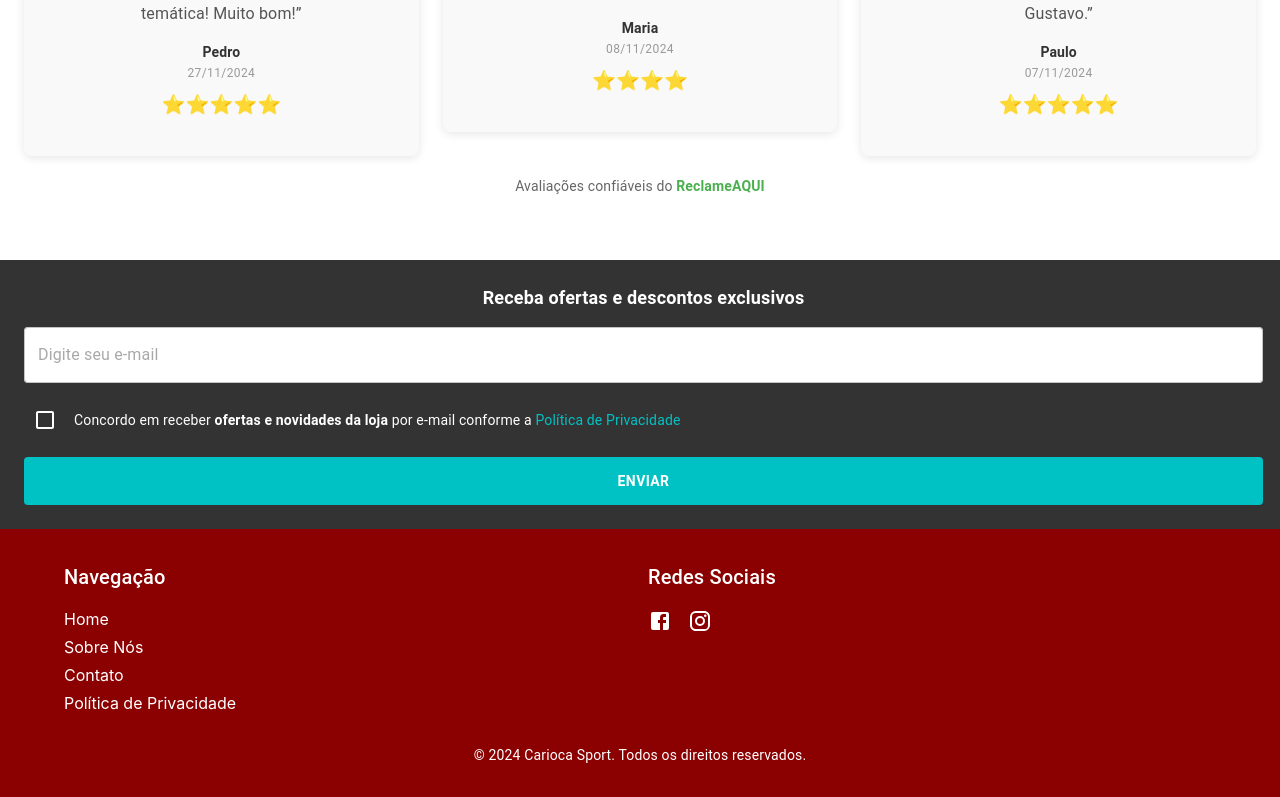
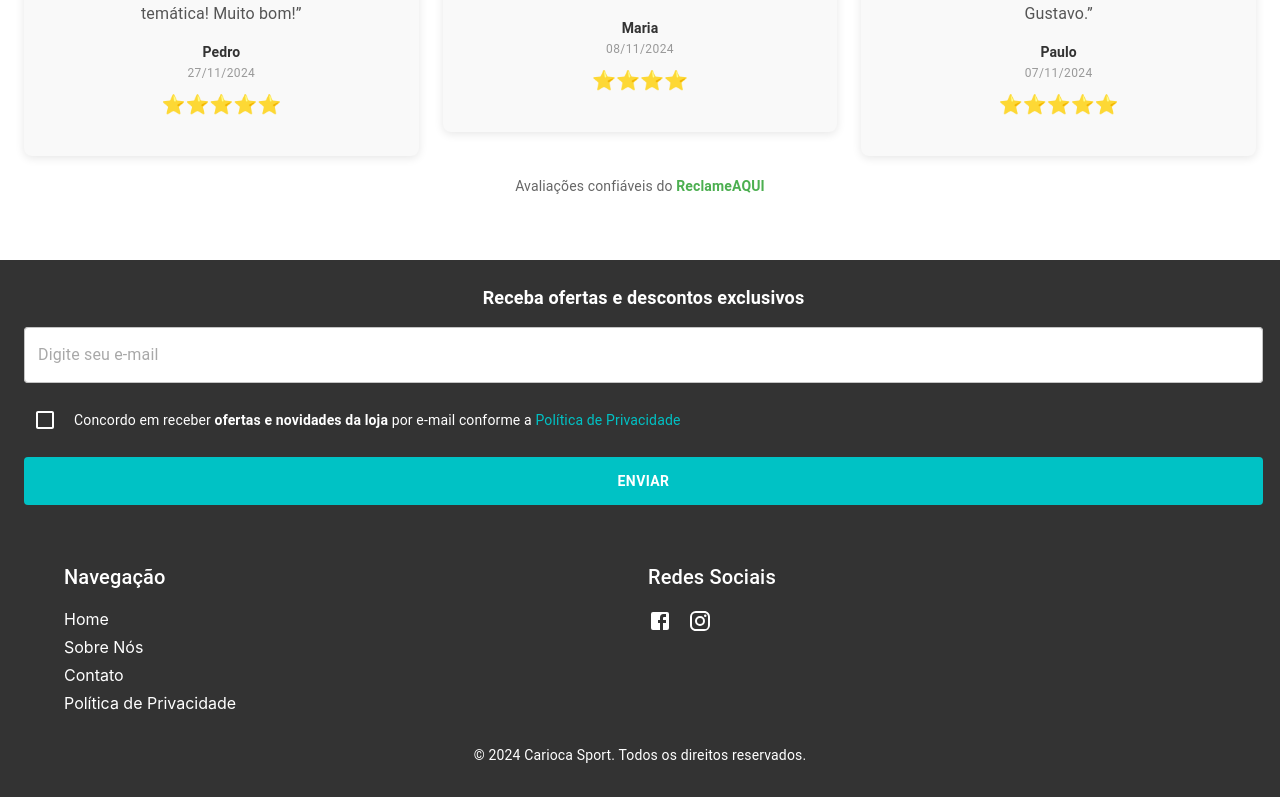
Before and after one commit to Aldf76/React-sports-site, a React (Create React App) app in the folder react-carioca-sports-site/: page / in a window 1280 px wide. Shown: the part 2058-2855 px from the top of the page. Built offline with nearby package versions, Linux system fonts and the light colour scheme.

Commit message:
att footerStyle

```diff
--- a/react-carioca-sports-site/src/components/organism/Footer/FooterStyles.js
+++ b/react-carioca-sports-site/src/components/organism/Footer/FooterStyles.js
@@ -1,6 +1,6 @@
 const FooterStyles = {
     footer: {
-      backgroundColor: "#8B0000", // Vermelho escuro
+      backgroundColor: "#333333", // Vermelho escuro
       //background-color: #333;
       color: "#fff",
       padding: "32px 0",
```
